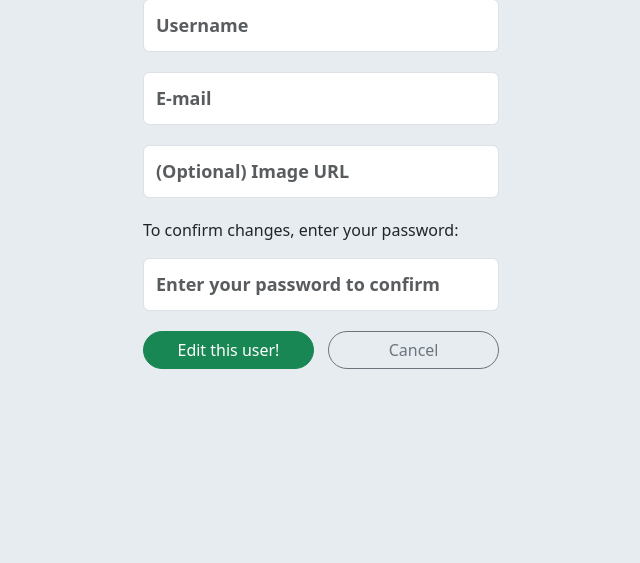
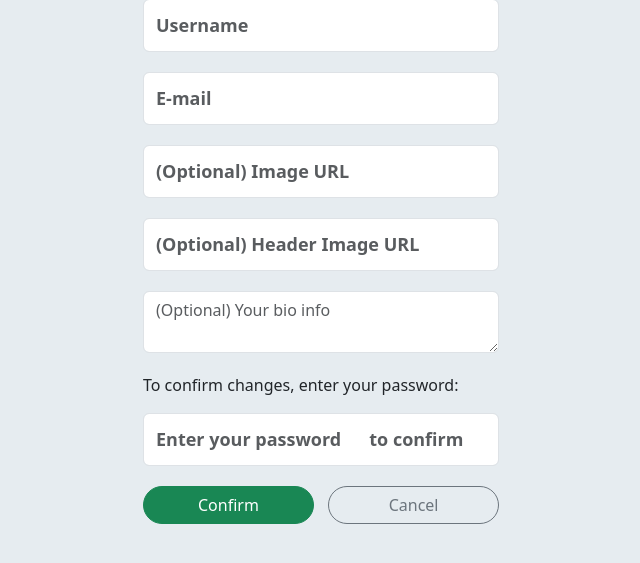
Before and after one commit to ValerieRosen/warbler, a Flask app: template templates/users/edit.html in a window 1280 px wide. Shown: the part 209-772 px from the top of the page, without its empty margins (319-959 px from the left). Run offline with Flask 3, Linux system fonts and the light colour scheme; the template is opened without the code that fills it: values that come from a table or form of the project are taken from there, others are empty; some libraries are stand-ins or nearby versions.

Commit message:
updated edit profile functionality

```diff
--- a/app.py
+++ b/app.py
@@ -4,7 +4,7 @@ from flask import Flask, render_template, request, flash, redirect, session, g
 from flask_debugtoolbar import DebugToolbarExtension
 from sqlalchemy.exc import IntegrityError
 
-from forms import UserAddForm, LoginForm, MessageForm
+from forms import UserAddForm, UserEditForm, LoginForm, MessageForm
 from models import db, connect_db, User, Message
 
 CURR_USER_KEY = "curr_user"
@@ -64,7 +64,8 @@ def signup():
     If the there already is a user with that username: flash message
     and re-present form.
     """
-
+    if CURR_USER_KEY in session:
+        del session[CURR_USER_KEY]
     form = UserAddForm()
 
     if form.validate_on_submit():
@@ -212,10 +213,31 @@ def stop_following(follow_id):
 
 
 @app.route('/users/profile', methods=["GET", "POST"])
-def profile():
+def edit_profile():
     """Update profile for current user."""
 
     # IMPLEMENT THIS
+    if not g.user:
+        flash("Access Denied.", "danger")
+        return redirect("/")
+
+    user = g.user
+    form = UserEditForm(obj=user)
+
+    if form.validate_on_submit():
+        if User.authenticate(user.username, form.password.data):
+            user.username = form.username.data
+            user.email = form.email.data
+            user.image_url = form.image_url.data or "/static/images/default-pic.png"
+            user.header_image_url = form.header_image_url.data or "/static/images/warbler-hero.jpg"
+            user.bio = form.bio.data
+
+            db.session.commit()
+            return redirect(f"/users/{user.id}")
+
+        flash("Password incorrect, please try again.", "danger")
+
+    return render_template('users/edit.html', form=form, user_id=user.id)
 
 
 @app.route('/users/delete', methods=["POST"])
--- a/forms.py
+++ b/forms.py
@@ -18,6 +18,17 @@ class UserAddForm(FlaskForm):
     image_url = StringField('(Optional) Image URL')
 
 
+class UserEditForm(FlaskForm):
+    """Form for editing users."""
+
+    username = StringField("Username", validators=[DataRequired()])
+    email = StringField("E-mail", validators=[DataRequired(), Email()])
+    image_url = StringField('(Optional) Image URL')
+    header_image_url = StringField('(Optional) Header Image URL')
+    bio = TextAreaField('(Optional) Your bio info')
+    password = PasswordField('Password', validators=[Length(min=6)])
+
+
 class LoginForm(FlaskForm):
     """Login form."""
 
--- a/templates/users/edit.html
+++ b/templates/users/edit.html
@@ -1,33 +1,26 @@
-{% extends 'base.html' %}
-
-{% block content %}
+{% extends 'base.html' %} {% block content %}
 
 <div class="row justify-content-md-center">
   <div class="col-md-4">
     <h2 class="join-message">Edit Your Profile.</h2>
     <form method="POST" id="user_form">
-        {{ form.hidden_tag() }}
-
-        {% for field in form if field.widget.input_type != 'hidden' and field.name != 'password' %}
-          {% for error in field.errors %}
+      {{ form.hidden_tag() }} {% for field in form if field.widget.input_type !=
+      'hidden' and field.name != 'password' %} {% for error in field.errors %}
       <span class="text-danger">{{ error }}</span>
-          {% endfor %}
-          {{ field(placeholder=field.label.text, class="form-control") }}
-        {% endfor %}
+      {% endfor %} {{ field(placeholder=field.label.text, class="form-control")
+      }} {% endfor %}
 
       <p>To confirm changes, enter your password:</p>
-        {% if form.password.errors %}
-          {% for error in form.password.errors %}
-            <span class="text-danger">
-            {{ error }}
-          </span>
-          {% endfor %}
-        {% endif %}
-        {{ form.password(placeholder="Enter your password to confirm", class="form-control") }}
+      {% if form.password.errors %} {% for error in form.password.errors %}
+      <span class="text-danger"> {{ error }} </span>
+      {% endfor %} {% endif %} {{ form.password(placeholder="Enter your password
+      to confirm", class="form-control") }}
 
       <div class="edit-btn-area">
-          <button class="btn btn-success">Edit this user!</button>
-          <a href="/users/{{ user_id }}" class="btn btn-outline-secondary">Cancel</a>
+        <button class="btn btn-success">Confirm</button>
+        <a href="/users/{{ user_id }}" class="btn btn-outline-secondary"
+          >Cancel</a
+        >
       </div>
     </form>
   </div>
```
Also changed, not shown: requirements.txt (line endings or trailing spaces). Lines whose indentation alone changed are shown as unchanged.
